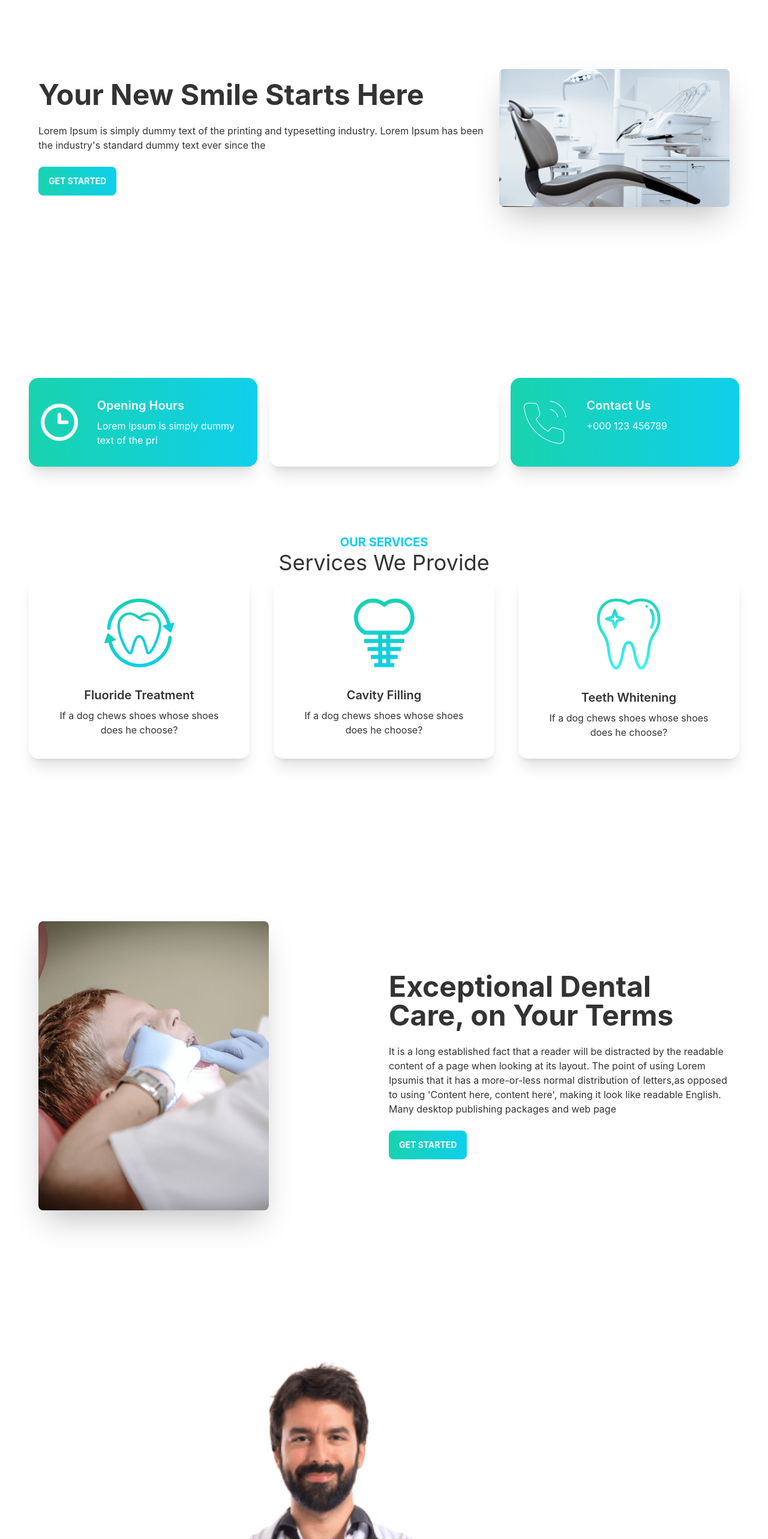
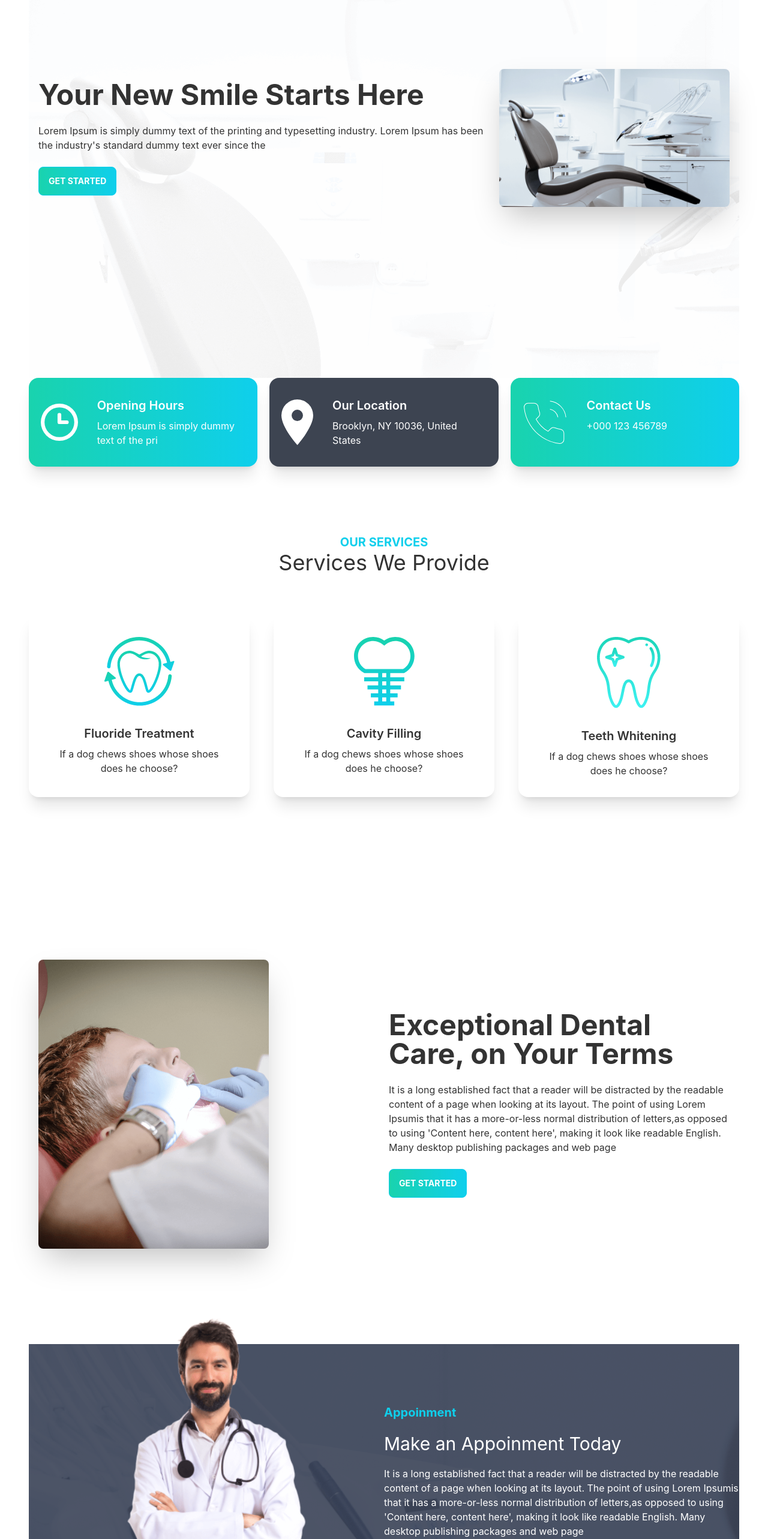
Before and after one commit to hira480/doctors-portal-client, a React (Create React App) app: page / in a window 1280 px wide. Shown: the part 234-2800 px from the top of the page at 60% size. Built offline with nearby package versions, Linux system fonts and the light colour scheme.

Commit message:
home page appointment added

```diff
--- a/src/Pages/Home/Banner.js
+++ b/src/Pages/Home/Banner.js
@@ -1,17 +1,20 @@
 import React from 'react';
 import chair from '../../assets/images/chair.png';
 import PrimaryButton from '../Shared/PrimaryButton';
+import bg from '../../assets/images/bg.png';
 
 const Banner = () => {
     return (
-        <div class="hero min-h-screen ">
+        <div style={{
+            background: `url(${bg})`
+        }} class="hero min-h-screen ">
             <div class="hero-content flex-col lg:flex-row-reverse">
                 <img src={chair} class="max-w-sm rounded-lg shadow-2xl" />
                 <div>
                     <h1 class="text-5xl font-bold">Your New Smile Starts <span>Here</span></h1>
                     <p class="py-6">Lorem Ipsum is simply dummy text of the printing and typesetting industry. Lorem Ipsum has been the industry's standard dummy text ever since the</p>
                     {/* <button class="btn btn-primary uppercase text-white font-bold bg-gradient-to-r from-secondary to-primary">Get Started</button> */}
-                    <PrimaryButton></PrimaryButton>
+                    <PrimaryButton>Get Started</PrimaryButton>
                 </div>
             </div>
         </div>
--- a/src/Pages/Home/Exceptional.js
+++ b/src/Pages/Home/Exceptional.js
@@ -6,11 +6,13 @@
     return (
         <div class="hero min-h-screen">
             <div class="hero-content grid grid-cols-1 lg:grid-cols-2 gap-4">
-                <img src={treatment} class="max-w-sm rounded-lg shadow-2xl" />
+                <div>
+                    <img src={treatment} class="max-w-sm rounded-lg shadow-2xl" />
+                </div>
                 <div>
                     <h1 class="text-5xl font-bold">Exceptional Dental Care, on Your Terms</h1>
                     <p class="py-6">It is a long established fact that a reader will be distracted by the readable content of a page when looking at its layout. The point of using Lorem Ipsumis that it has a more-or-less normal distribution of letters,as opposed to using 'Content here, content here', making it look like readable English. Many desktop publishing packages and web page</p>
-                    <PrimaryButton></PrimaryButton>
+                    <PrimaryButton>Get Started</PrimaryButton>
                 </div>
             </div>
         </div>
--- a/src/Pages/Home/Info.js
+++ b/src/Pages/Home/Info.js
@@ -9,7 +9,7 @@
     return (
         <div className='grid grid-cols-1 lg:grid-cols-3 gap-5'>
             <InfoCard bgClass='bg-gradient-to-r from-secondary to-primary' cardTitel='Opening Hours' detail='Lorem Ipsum is simply dummy text of the pri' img={clock}></InfoCard>
-            <InfoCard bgClass="bg-accent" cardTitel='Our Location' detail='Brooklyn, NY 10036, United States' img={marker}></InfoCard>
+            <InfoCard bgClass="bg-neutral" cardTitel='Our Location' detail='Brooklyn, NY 10036, United States' img={marker}></InfoCard>
             <InfoCard bgClass='bg-gradient-to-r from-secondary to-primary' cardTitel='Contact Us' detail='+000 123 456789' img={phone}></InfoCard>
         </div>
     );
--- a/src/Pages/Home/MakeAppoinment.js
+++ b/src/Pages/Home/MakeAppoinment.js
@@ -1,13 +1,24 @@
 import React from 'react';
 import doctor from '../../assets/images/doctor.png';
+// import appointment from '../../assets/images appointment.png';
+import appointment from '../../assets/images/appointment.png';
+import PrimaryButton from '../Shared/PrimaryButton';
 
 const MakeAppoinment = () => {
     return (
-        <section>
-            <div>
-                <img src={doctor} alt="" />
+        <section style={{
+            background: `url(${appointment})`
+        }}
+            className='flex justify-center items-center'>
+            <div className='flex-1 hidden lg:block'>
+                <img className='mt-[-100px]' src={doctor} alt="" />
             </div>
-            <div></div>
+            <div className='flex-1'>
+                <h3 className='text-xl text-primary font-bold'>Appoinment</h3>
+                <h2 className='text-3xl text-white pt-5'>Make an Appoinment Today</h2>
+                <p className='text-white py-5'>It is a long established fact that a reader will be distracted by the readable content of a page when looking at its layout. The point of using Lorem Ipsumis that it has a more-or-less normal distribution of letters,as opposed to using 'Content here, content here', making it look like readable English. Many desktop publishing packages and web page</p>
+                <PrimaryButton>Get Started</PrimaryButton>
+            </div>
         </section>
     );
 };
--- a/src/Pages/Home/Services.js
+++ b/src/Pages/Home/Services.js
@@ -31,7 +31,7 @@
                 <h3 className='text-primary text-xl font-bold'>OUR SERVICES</h3>
                 <h2 className='text-4xl'>Services We Provide</h2>
             </div>
-            <div className='grid sm:grid-cols-1 md:grid-cols-2 lg:grid-cols-3 gap-10'>
+            <div className='grid sm:grid-cols-1 md:grid-cols-2 lg:grid-cols-3 gap-10 mt-16'>
                 {
                     services.map(service => <Service
                         key={service._id}
--- a/src/Pages/Shared/PrimaryButton.js
+++ b/src/Pages/Shared/PrimaryButton.js
@@ -1,9 +1,9 @@
 import React from 'react';
 
-const PrimaryButton = () => {
+const PrimaryButton = ({ children }) => {
     return (
         <div>
-            <button class="btn btn-primary uppercase text-white font-bold bg-gradient-to-r from-secondary to-primary">Get Started</button>
+            <button class="btn btn-primary uppercase text-white font-bold bg-gradient-to-r from-secondary to-primary">{children}</button>
         </div>
     );
 };
```
